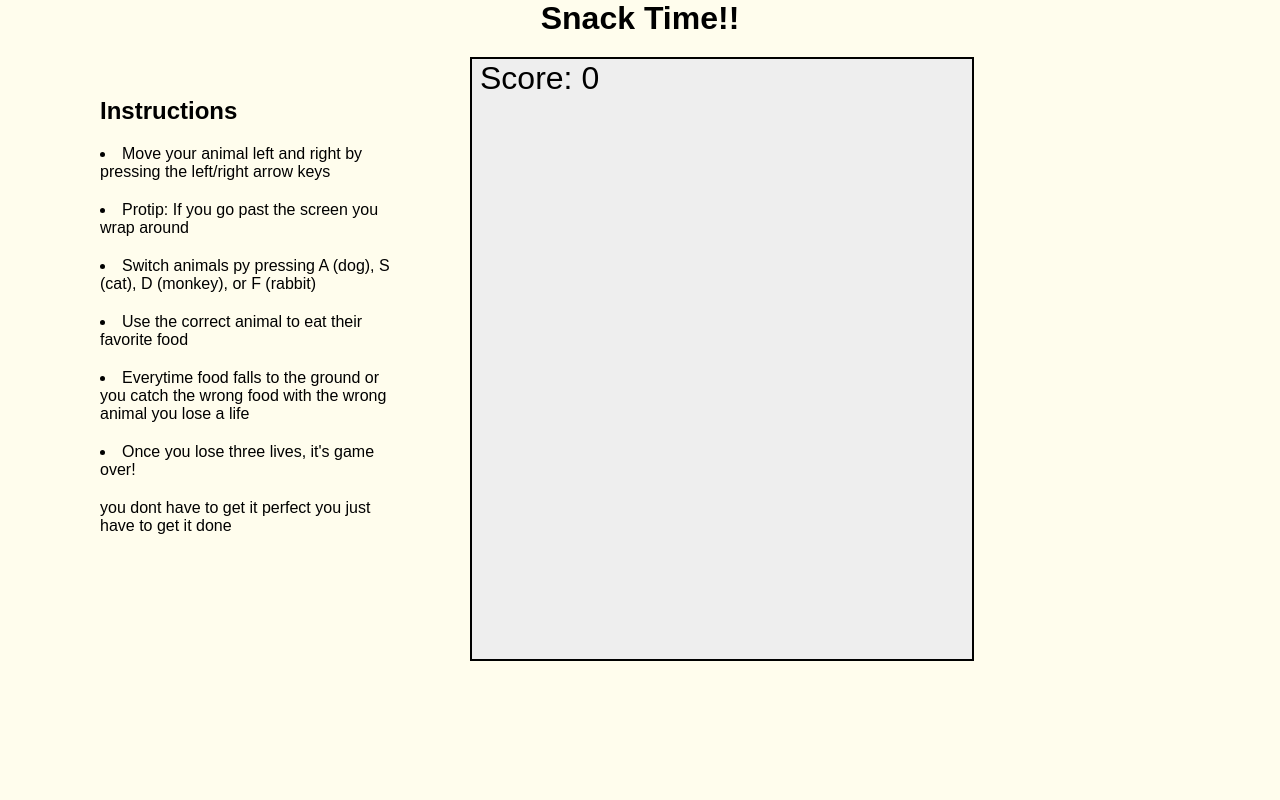
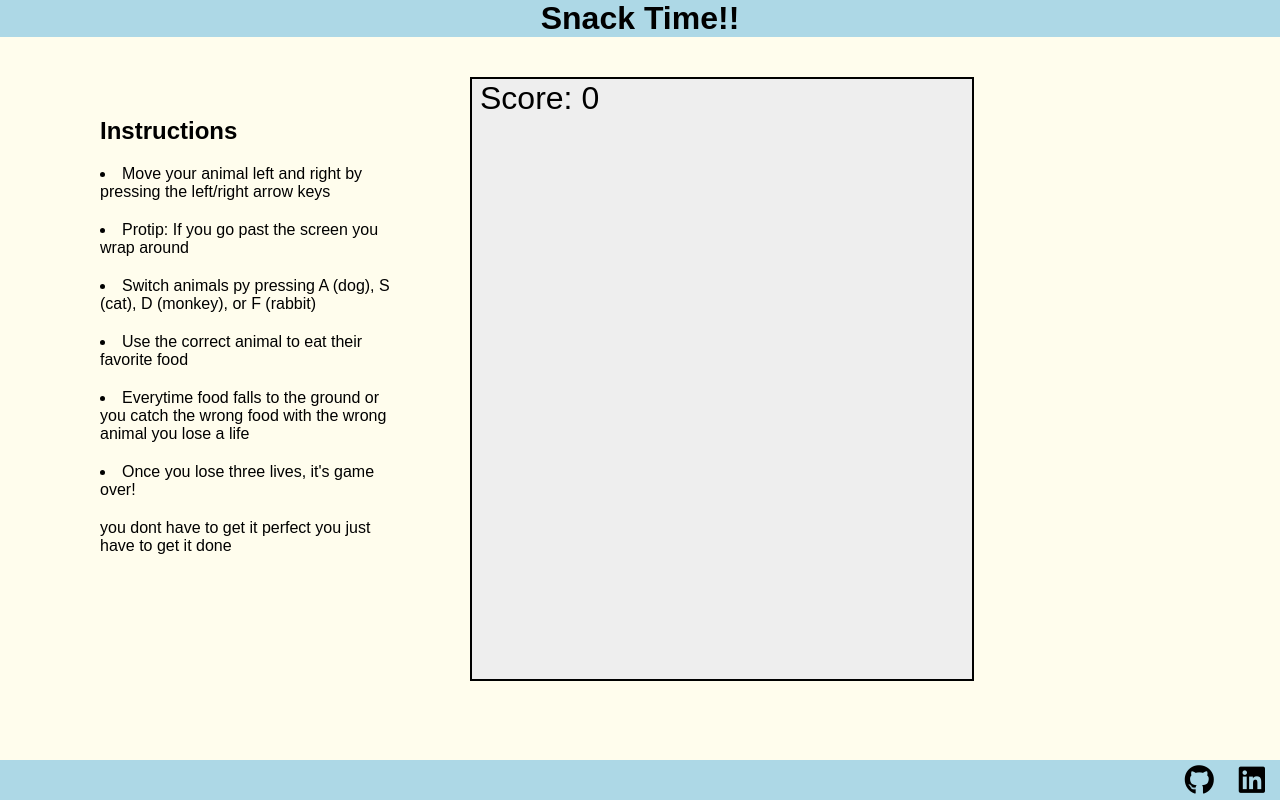
Before and after one commit to kevinyee1993/snackTime, a website: page index.html in a window 1280 px wide. Drawn offline with Linux system fonts and the light colour scheme.

Commit message:
Style index and add links to github and linkedin

```diff
--- a/index.html
+++ b/index.html
@@ -4,6 +4,9 @@
     <meta charset="utf-8">
     <title>Javascript Project!</title>
     <link rel="stylesheet" href="styles/canvas.css">
+
+    <link rel="stylesheet" href="https://use.fontawesome.com/releases/v5.0.10/css/all.css" integrity="sha384-+d0P83n9kaQMCwj8F4RJB66tzIwOKmrdb46+porD/OvrJ+37WqIM7UoBtwHO6Nlg" crossorigin="anonymous">
+
   </head>
   <body>
 
@@ -32,5 +35,12 @@
 
     </div>
 
+    <footer class="footer">
+      <a href="https://github.com/kevinyee1993"> <i class="fab fa-github"></i> </a>
+      <a href="https://www.linkedin.com/in/kevin-yee-9b7874158/">
+        <i class="fab fa-linkedin"></i>
+      </a>
+    </footer>
+
   </body>
 </html>
--- a/styles/canvas.css
+++ b/styles/canvas.css
@@ -7,12 +7,13 @@
 
 .main-section {
   display: flex;
-  margin-top: 20px;
+  margin-top: 40px;
 }
 
 .game-title {
   display: flex;
   justify-content: center;
+  background-color: lightblue;
 }
 
 .instructions {
@@ -35,9 +36,28 @@ canvas {
   background: #eee;
   display: block;
   margin-left: 70px;
-  /* margin: 0 auto; */
-  /* margin-left: 33%; */
-  /* margin-left: 300px; */
   border: 2px solid black;
-  /* position: absolute; */
 }
+
+.footer {
+   display: flex;
+   justify-content: flex-end;
+   position:absolute;
+   bottom:0;
+   width:100%;
+   height:40px;   /* Height of the footer */
+   background: lightblue;
+}
+
+.footer i {
+  margin-top: 5px;
+  margin-right: 15px;
+  margin-left: 10px;
+  font-size: 30px;
+  background-color: inherit;
+}
+
+.footer a {
+  background-color: inherit;
+  color: black;
+}
```
